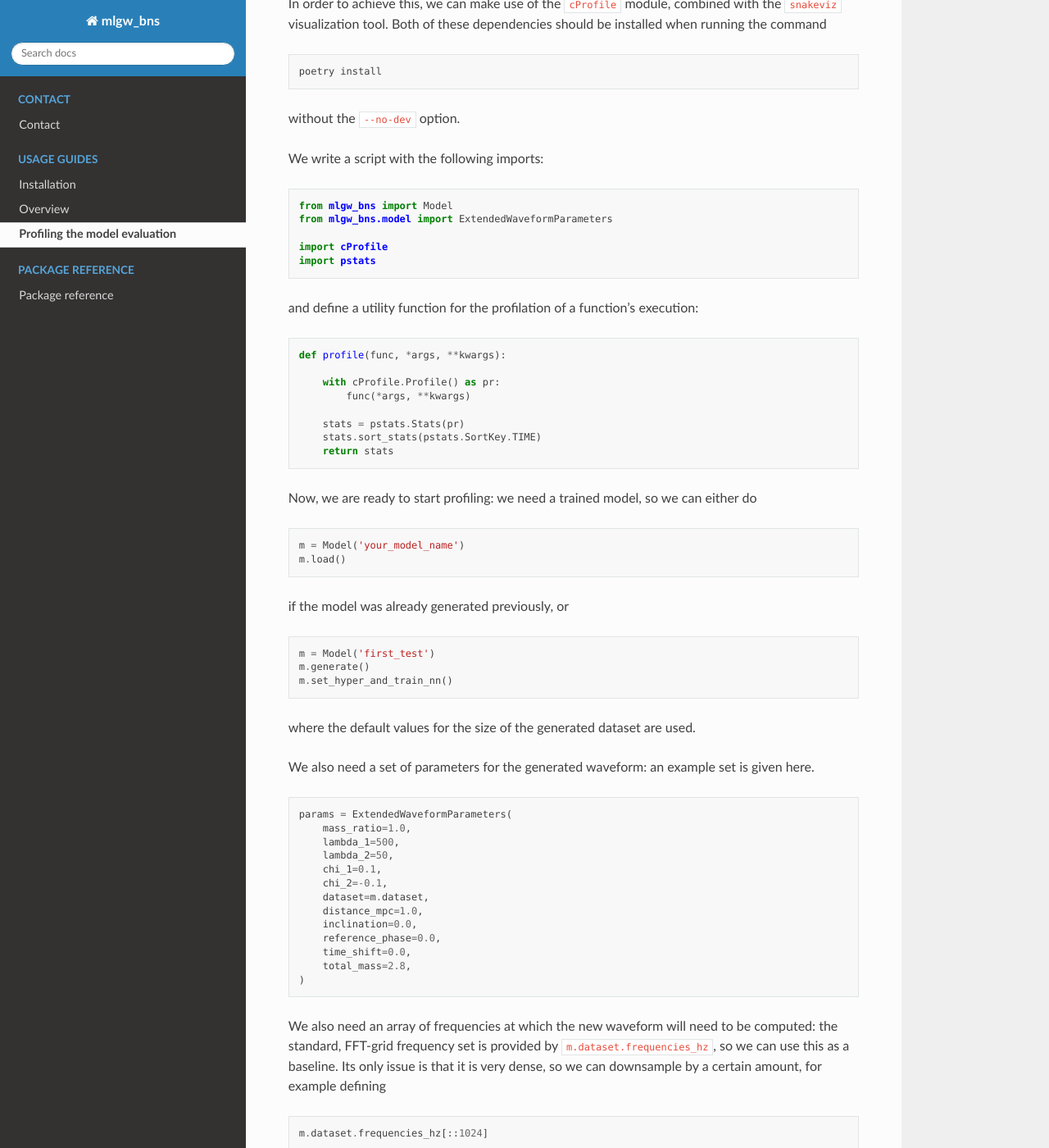
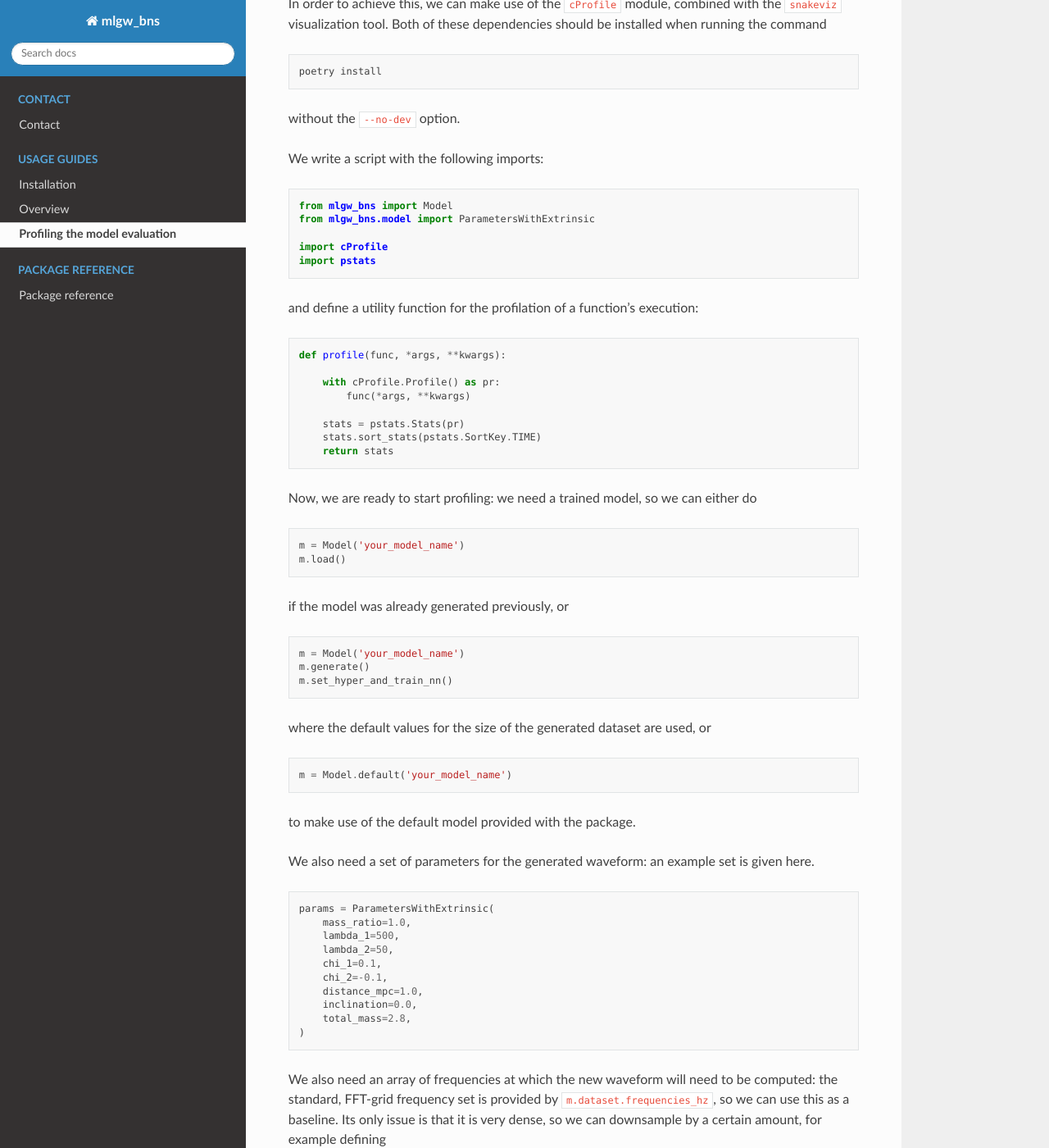
Before and after one commit to jacopok/mlgw_bns, a Sphinx documentation site: the page built from docs/usage_guides/profiling.md, in a window 1280 px wide and 1400 px high, scrolled down 265 px. Shown: the whole window at 82% size. Built offline with Sphinx 7.4.7 and the Read the Docs theme 2.0.0, drawn with Linux system fonts in a browser that asks for light colours.

Commit message:
updated parameter syntax

````diff
--- a/docs/usage_guides/profiling.md
+++ b/docs/usage_guides/profiling.md
@@ -16,7 +16,7 @@ without the `--no-dev` option.
 We write a script with the following imports:
 ```python
 from mlgw_bns import Model
-from mlgw_bns.model import ExtendedWaveformParameters
+from mlgw_bns.model import ParametersWithExtrinsic
 
 import cProfile
 import pstats
@@ -42,26 +42,27 @@ m.load()
 ```
 if the model was already generated previously, or
 ```python
-m = Model('first_test')
+m = Model('your_model_name')
 m.generate()
 m.set_hyper_and_train_nn()
 ```
-where the default values for the size of the generated dataset are used.
+where the default values for the size of the generated dataset are used, or
+```python
+m = Model.default('your_model_name')
+```
+to make use of the default model provided with the package.
 
 We also need a set of parameters for the generated waveform:
 an example set is given here.
 ```python
-params = ExtendedWaveformParameters(
+params = ParametersWithExtrinsic(
     mass_ratio=1.0,
     lambda_1=500,
     lambda_2=50,
     chi_1=0.1,
     chi_2=-0.1,
-    dataset=m.dataset,
     distance_mpc=1.0,
     inclination=0.0,
-    reference_phase=0.0,
-    time_shift=0.0,
     total_mass=2.8,
 )
 ```
````
